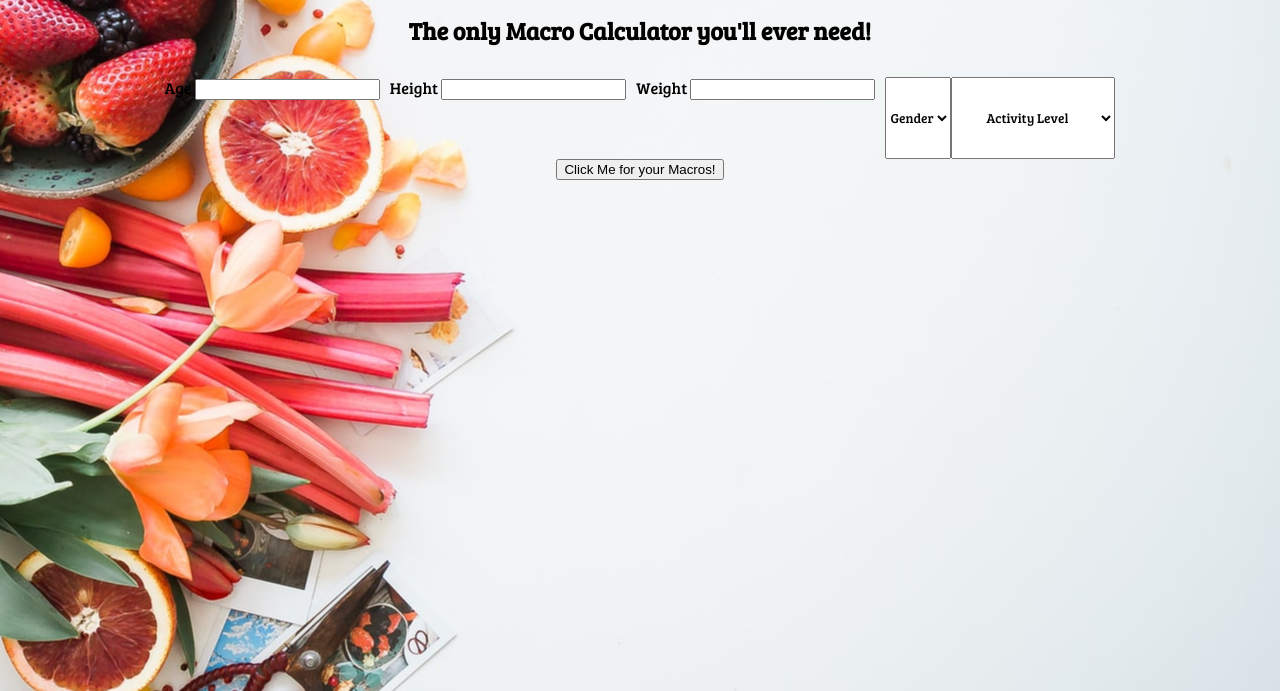
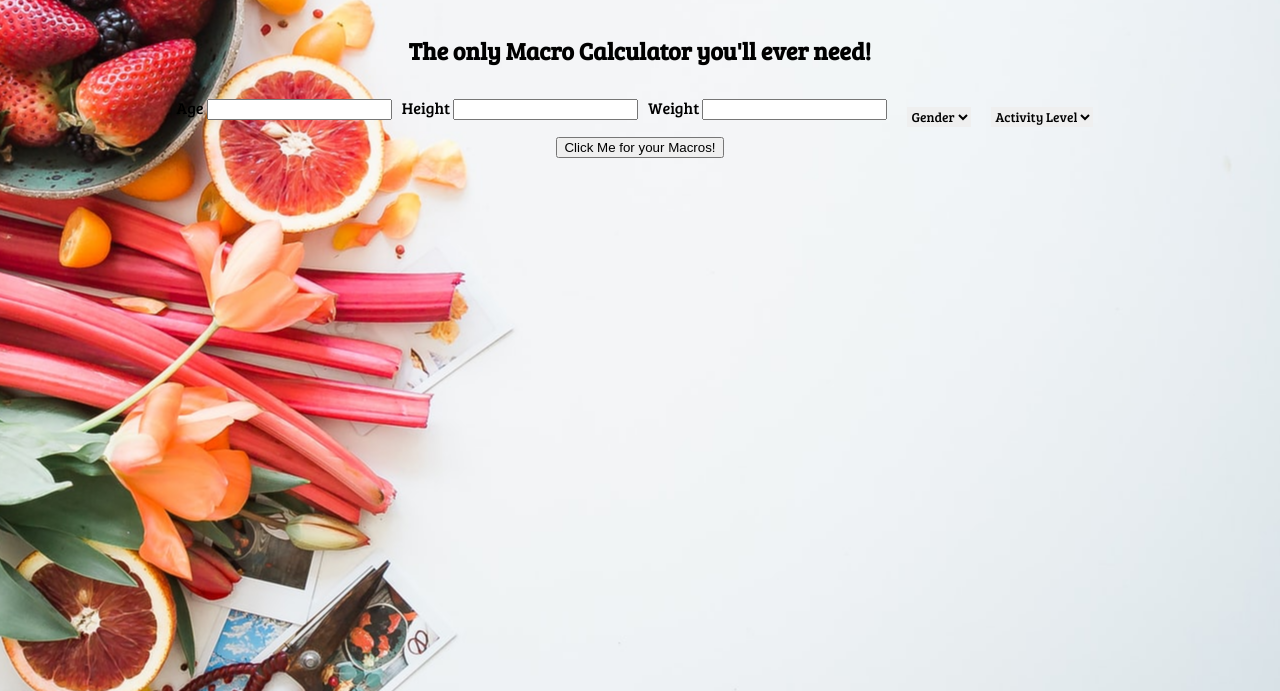
Before and after one commit to DanieMeas/macro_calculator, a plain HTML site: page index.html in a window 1280 px wide. Shown: the part 109-800 px from the top of the page. Drawn offline with Linux system fonts and the light colour scheme.

Commit message:
change format

```diff
--- a/index.html
+++ b/index.html
@@ -14,7 +14,7 @@
 
     <div class = "calculator">
 
-      <form action="Age">
+          <form class ="age">
                 Age <input type="text" Age="age"><br>
             </form>
 
@@ -25,6 +25,7 @@
             <form action="weight">
                 Weight <input type="text" weight="weight"><br>
             </form>
+
 
             <select>
                 <option selected disabled>Gender</option>
--- a/style.css
+++ b/style.css
@@ -10,7 +10,7 @@ h1, h2 {
   display: flex;
   justify-content: center;
   justify-items: center;
-  margin-top: 40px;
+  margin-top: 50px;
 
 }
 
@@ -23,25 +23,28 @@ h1, h2 {
 
 }
 
-
 .button {
   text-align: center;
   font-family: 'Bree Serif', serif;
-
-}
-.buton:hover {
-  color: blue;
 }
 
 select {
   font-family: 'Bree Serif', serif;
+  margin: 10px;
+  outline:none;
+  -webkit-box-shadow: none !important;
+  -moz-box-shadow: none !important;
+   box-shadow: none !important;
+   text-shadow:none !important;
+   border:none !important;
+
+
 }
 
 form {
   font-family: 'Bree Serif', serif;
   padding-right: 10px;
+  background-color: transparent;
+  box-shadow: 0px 0px 0px !important;
+
 }
-
-.active {
-  padding: 30px;
-}
```
Lines whose indentation alone changed are shown as unchanged.
